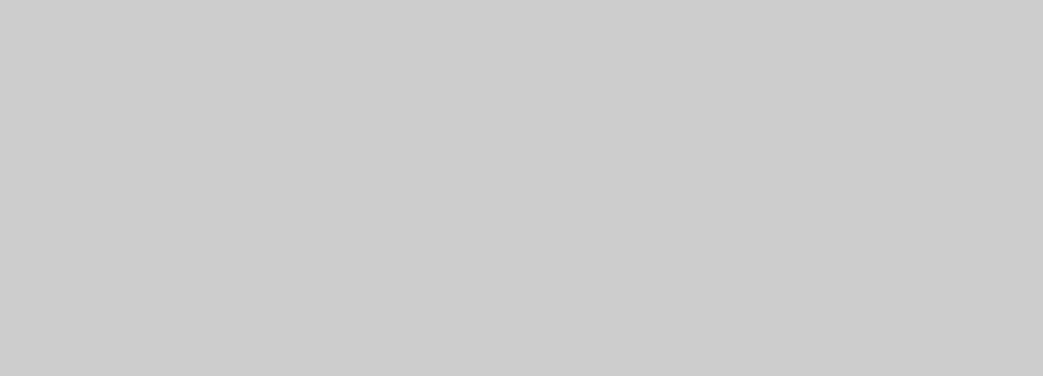
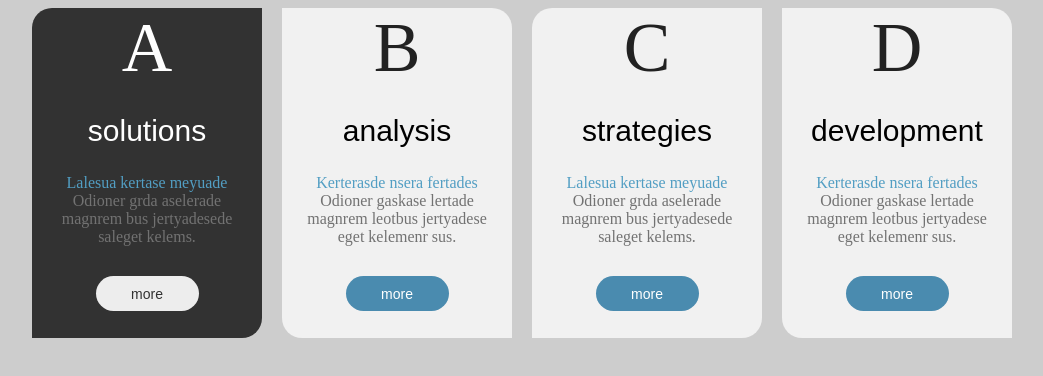
Before and after one commit to szobek/shiwaforce_test, a plain HTML site: page index.html in a window 1280 px wide. Shown: the whole page, without its empty margins (118-1161 px from the left). Drawn offline with Linux system fonts and the light colour scheme.

Commit message:
card design

```diff
--- a/index.html
+++ b/index.html
@@ -1,12 +1,64 @@
 <!DOCTYPE html>
 <html lang="en">
+
 <head>
     <meta charset="UTF-8">
     <meta name="viewport" content="width=device-width, initial-scale=1.0">
     <title>Document</title>
     <link rel="stylesheet" href="style.css">
 </head>
+
 <body>
+    <div></div>
+    <div class="cards">
+        <div class="card card-black">
+            <div class="letter">a</div>
+            <div class="title">solutions</div>
+            <div class="link">Lalesua kertase meyuade</div>
+            <div class="content">Odioner grda aselerade
+                magnrem bus jertyadesede
+                saleget kelems. </div>
+                <div class="button button-white">
+                    <p>more</p>
+                </div>
+        </div>
 
+        <div class="card-rev-border-radius card-white">
+            <div class="letter">b</div>
+            <div class="title">analysis</div>
+            <div class="link">Kerterasde nsera fertades</div>
+            <div class="content">Odioner gaskase lertade
+                magnrem leotbus jertyadese
+                eget kelemenr sus. </div>
+                <div class="button button-blue">
+                    <p>more</p>
+                </div>
+        </div>
+
+        <div class="card card-white">
+            <div class="letter">c</div>
+            <div class="title">strategies</div>
+            <div class="link">Lalesua kertase meyuade</div>
+            <div class="content">Odioner grda aselerade
+                magnrem bus jertyadesede
+                saleget kelems. </div>
+                <div class="button button-blue">
+                    <p>more</p>
+                </div>
+        </div>
+        <div class="card-rev-border-radius card-white">
+            <div class="letter">d</div>
+            <div class="title">development</div>
+            <div class="link">Kerterasde nsera fertades</div>
+            <div class="content">Odioner gaskase lertade
+                magnrem leotbus jertyadese
+                eget kelemenr sus. </div>
+                <div class="button button-blue">
+                    <p>more</p>
+                </div>
+        </div>
+    </div>
+    <div class="social-icons"></div>
 </body>
+
 </html>
--- a/style.scss
+++ b/style.scss
@@ -1,3 +1,73 @@
 body{
     background: #cdcdcd;
+    .cards{
+        display: flex;
+        justify-content: center;
+        gap: 20px;
+        flex-wrap: wrap;
+
+        .card,.card-rev-border-radius{
+            width: 230px;
+            height: 330px;
+            min-width: 100px;
+            border-radius:  20px 0 20px 0;
+            .letter{
+                text-transform: uppercase;
+                font-size: 70px;
+                color: #222;
+            }
+            .letter-white{
+                color: white;
+            }
+            .title{
+                font: 30px sans-serif;
+                text-align: center;
+                height: 86px;
+                display: flex;
+                justify-content: center;
+                align-items: center;
+            }
+            .link{
+                color: #529ec3;
+            }
+            .content{
+                margin: 0 20px;
+                color: #727272;
+                margin-bottom: 30px;
+            }
+            .button{
+                display: flex;
+                align-items: center;
+                justify-content: center;
+                margin: auto;
+                width: 103px;
+                height: 35px;
+                border-radius: 20px;
+                font-family: Arial;
+                font-size: 14px;
+                background-color: #ededed;
+                color: #323232;
+
+            }
+            .button-blue{
+                background-color: #4a8baf;
+                color: #fff;
+            }
+            .title,.link,.letter,.content,.button{
+                text-align: center;
+            }
+        }
+        .card-rev-border-radius{
+            border-radius: 0 20px 0 20px ;
+        }
+        .card-white{
+            background: #f1f1f1;
+        }
+        .card-black{
+            background: #323232;
+            .letter,.title{
+                color: #fff;
+            }
+        }
+    }
 }
```
Also changed, not shown: style.css, 1 other file.
